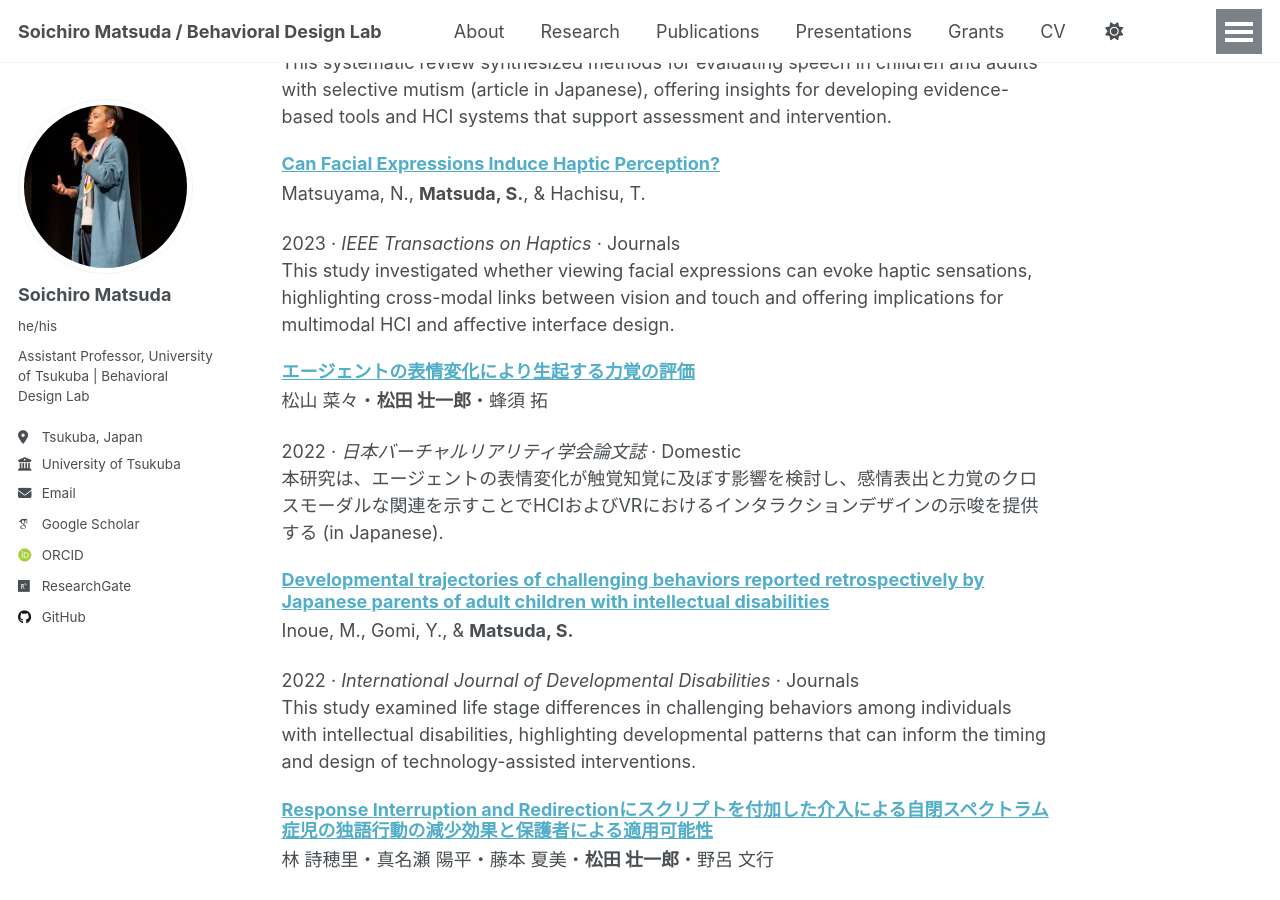
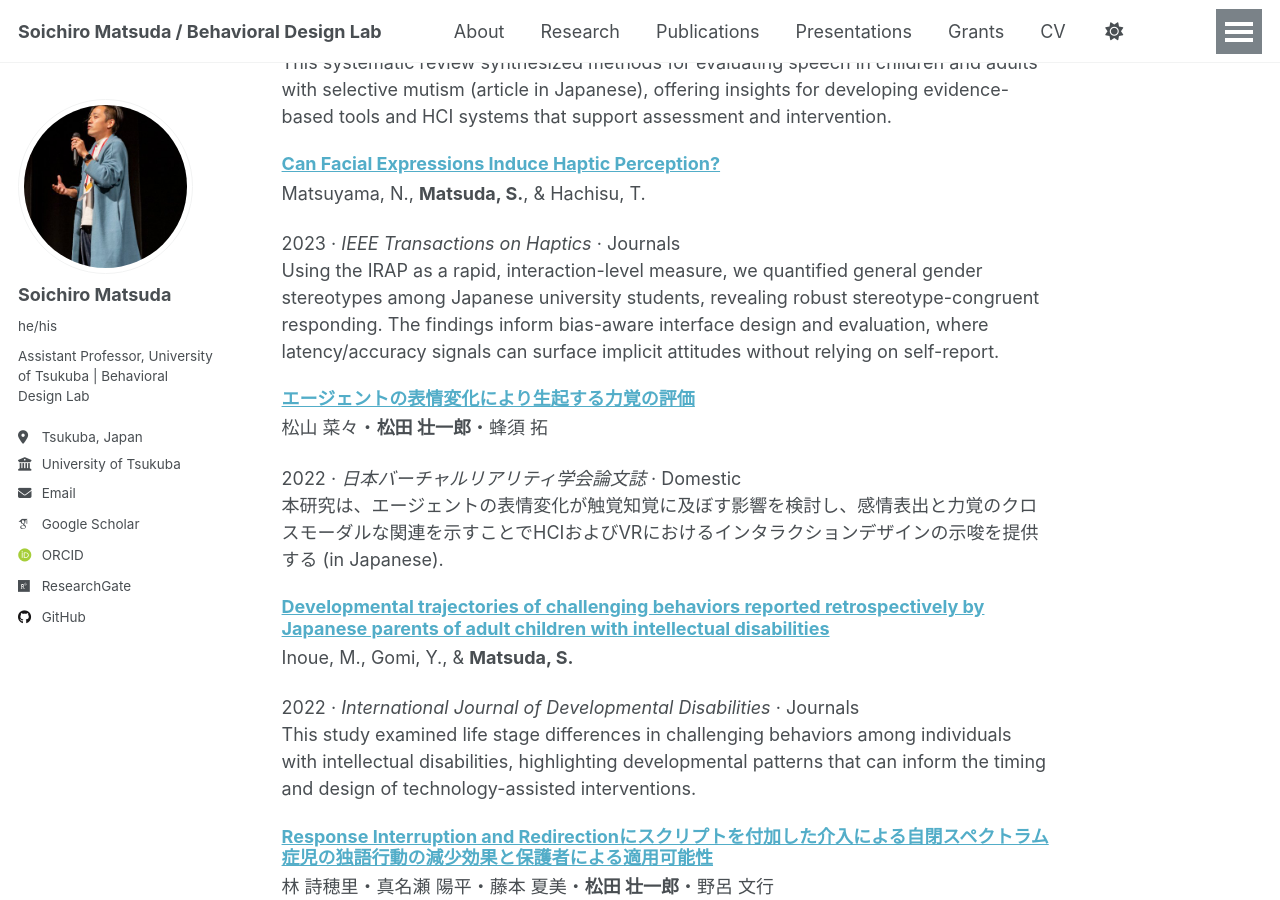
Before and after one commit to BehavioralDesignerMatsuda/BehavioralDesignerMatsuda.github.io, a Jekyll site: the page built from _pages/publications.md, in a window 1280 px wide and 900 px high, scrolled down 1650 px. Built offline with Jekyll 4.4.1, drawn with Linux system fonts in a browser that asks for light colours; some web fonts are replaced; a script that is not in the unit is left out.

Commit message:
Update 2023-IEEE.md

```diff
--- a/_publications/2023-IEEE.md
+++ b/_publications/2023-IEEE.md
@@ -6,5 +6,5 @@ venue: "IEEE Transactions on Haptics"
 category: journals
 paperurl: "https://doi.org/10.1109/TOH.2023.3275657"
 citation: "Matsuyama, N., Matsuda, S., & Hachisu, T. (2023). Can facial expressions induce haptic perception? IEEE Transactions on Haptics. https://doi.org/10.1109/TOH.2023.3275657"
-excerpt: "This study investigated whether viewing facial expressions can evoke haptic sensations, highlighting cross-modal links between vision and touch and offering implications for multimodal HCI and affective interface design."
+excerpt: "Using the IRAP as a rapid, interaction-level measure, we quantified general gender stereotypes among Japanese university students, revealing robust stereotype-congruent responding. The findings inform bias-aware interface design and evaluation, where latency/accuracy signals can surface implicit attitudes without relying on self-report."
 ---
```
